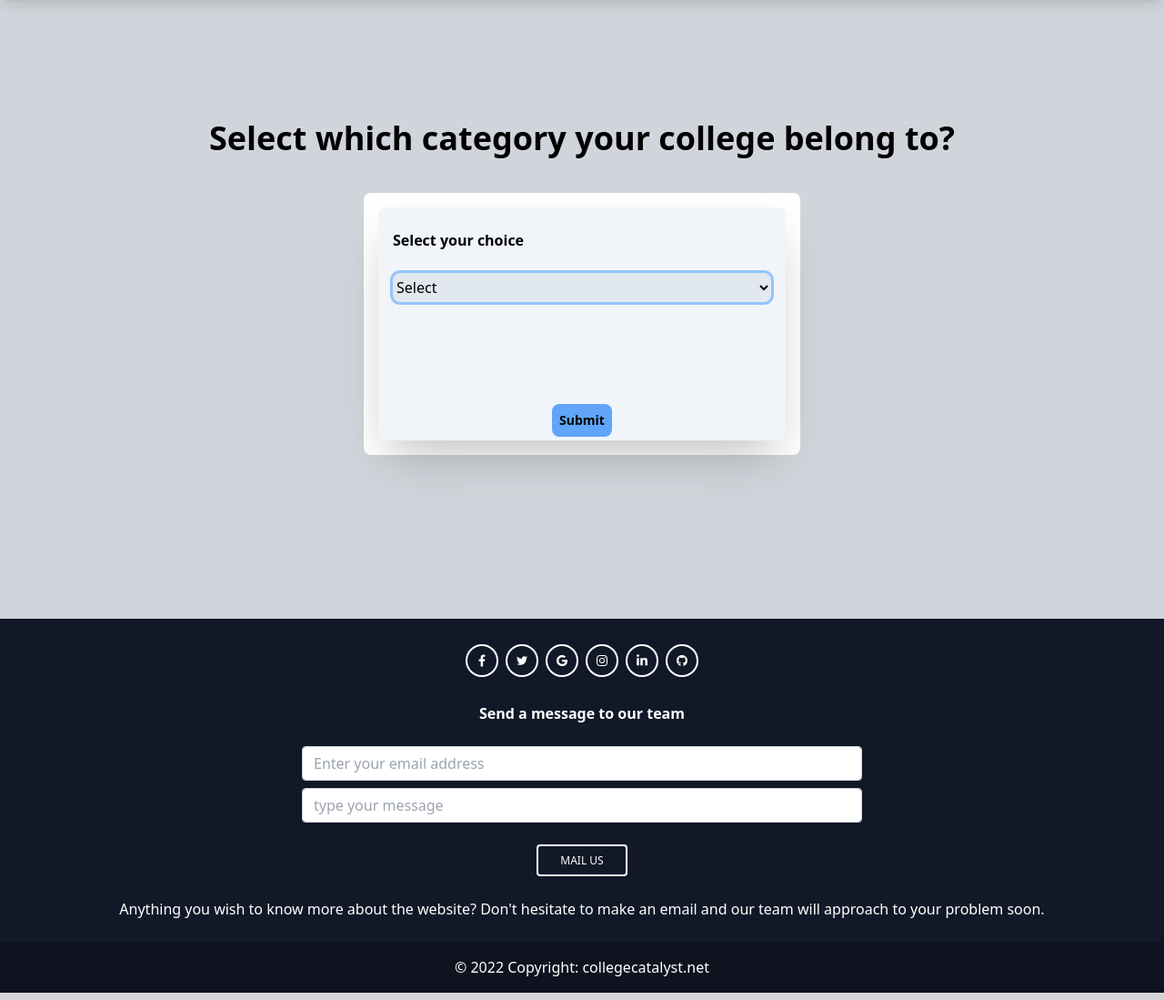
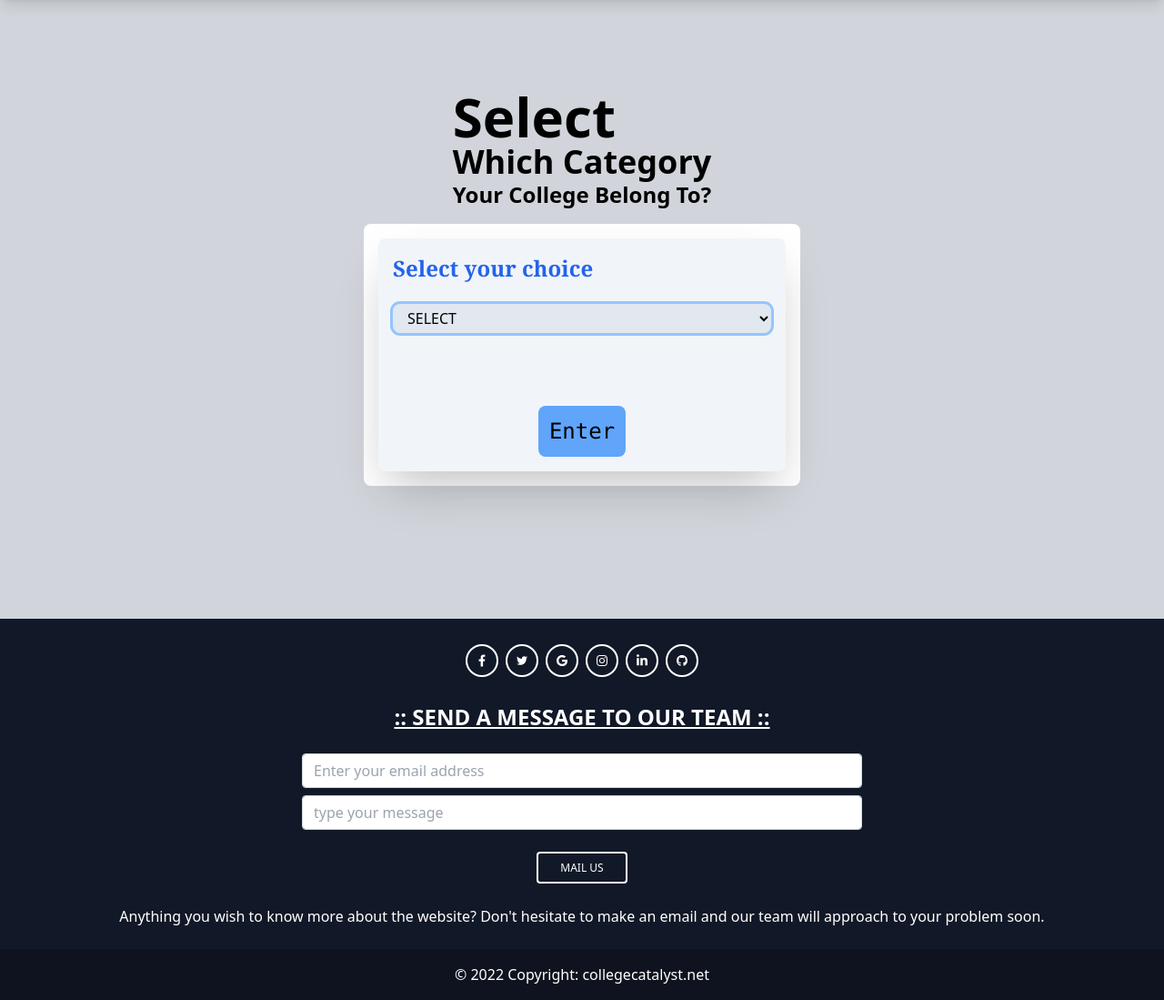
Before and after one commit to Rancho2002/collegecatalyst, a PHP site: page /developed/college.php in a window 1280 px wide. Shown: the part 80-1179 px from the top of the page at 91% size. Run offline with PHP 8.4, Linux system fonts and the light colour scheme; data comes from the database, SQL or seed files in the repository.

Commit message:
modified upto college.php

```diff
--- a/developed/college.php
+++ b/developed/college.php
@@ -4,7 +4,7 @@ include "./parts/_dbconnect.php";
 include "./parts/_navbar.php";
 $sql = "SELECT DISTINCT(cat) FROM `colleges`";
 $result = mysqli_query($conn, $sql);
-if ($_SERVER['REQUEST_METHOD'] == 'POST') {
+if ($_SERVER['REQUEST_METHOD'] == 'POST' && isset($_POST["cat"])) {
   $cat = $_POST["cat"];
   $setSql = "SELECT * FROM `colleges` WHERE `cat`='$cat'";
   $res = mysqli_query($conn, $setSql);
@@ -44,7 +44,7 @@ if (isset($_POST["cat"])) {
         <div class=" inline-block min-w-full sm:px-6 lg:px-8">
           <div class="overflow-hidden">
             <table class="min-w-full">
-              <thead class="border-b-2 border-gray-800 bg-white">
+              <thead class="border-b border-gray-800 bg-white">
                 <tr>
                   <th scope="col" class="text-sm font-bold text-black px-6 py-4 text-left ">
                     Sl.
@@ -58,9 +58,9 @@ if (isset($_POST["cat"])) {
 
                 </tr>
               </thead>
-              <tbody class="">';
+              <tbody>';
     while ($row = mysqli_fetch_assoc($res)) {
-      echo '<tr class="border-b border-gray-400 text-center collegename hover:bg-slate-100">
+      echo '<tr class="border-b-[0.5px] border-gray-400 text-center collegename hover:bg-slate-100">
                   <td class="px-6 py-4 text-sm font-bold text-gray-800 text-left">' . $sl . '</td>
                   <td class="text-sm text-blue-800 font-bold font-serif px-6 py-4">
                   ' . $row['college'] . '
@@ -82,20 +82,29 @@ if (isset($_POST["cat"])) {
     </div>
     ';
   } else {
-    echo "No data found";
+    echo '
+    <div class="h-[80vh]">
+    <h1 class="text-4xl uppercase mb-10"> No data found or \'select\' field is entered.</h1>
+    <div class="flex justify-center">
+    <button class="select-btn"><a href="" class="hover:underline">Back to selection</a></button>
+    </div>
+    </div>
+    ';
   }
 } else {
   echo '
     <div class="w-full h-[85vh] flex flex-col justify-center items-center bg-gray-300 p-10">
-    <div class="ques">
-        <h1 class="text-2xl md:text-4xl font-bold mb-10">Select which category your college belong to?</h1>
+    <div class="ques capitalize mb-4 font-bold">
+        <h1 class="text-4xl md:text-6xl">Select</h1>
+        <h1 class="text-2xl md:text-4xl">which category</h1>
+        <h1 class="text-xl md:text-2xl">your college belong to?</h1>
     </div>
     <div class="bg-white w-80 md:w-[30rem] p-4 rounded-lg mb-12">
         <div class="shadow-2xl p-2 rounded-lg bg-slate-100 my-auto md:h-64">
             <form action="" method="post" class="leading-10 p-2">
-                <label for="category" class="font-semibold ">Select your choice</label>
-                <select class="w-full mx-auto bg-slate-200 rounded-lg my-4 py-1 ring ring-blue-300 outline-none leading-[4rem]" id="category" name="cat">
-                    <option value="null" selected>Select</option>
+                <label for="category" class="font-semibold text-blue-600 text-2xl font-serif">Select your choice</label>
+                <select class="w-full mx-auto bg-slate-200 rounded-lg my-4 py-1 ring ring-blue-300 outline-none leading-[4rem] px-3" id="category" name="cat">
+                    <option value="null" selected>SELECT</option>
                     <option value="sgec">STATE GOVERNMENT</option>
                     <option value="ud">UNIVERSITY</option>
                     <option value="pec">PRIVATE</option>
@@ -105,7 +114,7 @@ if (isset($_POST["cat"])) {
                     <option value="pu">PRIVATE UNIVERSITY</option>
                 </select>
                 <div class="flex justify-center">
-                    <button type="submit" class="p-2 bg-blue-400 rounded-lg text-sm font-bold   mt-24">Submit</button>
+                    <button type="submit" class="select-btn">Enter</button>
                 </div>
             </form>
         </div>
--- a/developed/input.css
+++ b/developed/input.css
@@ -14,3 +14,7 @@
 .college-cat{
     @apply p-4 font-bold md:text-2xl font-mono;
 }
+
+.select-btn{
+    @apply p-3 bg-blue-400 rounded-lg mt-16 text-2xl font-mono;
+}
--- a/developed/parts/_footer.php
+++ b/developed/parts/_footer.php
@@ -1,5 +1,5 @@
 <footer class="text-center bg-gray-900 text-white">
-  <div class="container px-6 pt-6">
+  <div class="container px-6 pt-6 mx-auto">
     <div class="flex justify-center mb-6">
       <a href="#!" type="button" class="rounded-full border-2 border-white text-white leading-normal uppercase hover:bg-black hover:bg-opacity-5 focus:outline-none focus:ring-0 transition duration-150 ease-in-out w-9 h-9 m-1">
         <svg aria-hidden="true" focusable="false" data-prefix="fab" data-icon="facebook-f" class="w-2 h-full mx-auto" role="img" xmlns="http://www.w3.org/2000/svg" viewBox="0 0 320 512">
@@ -48,7 +48,7 @@
         <div class="gap-4 justify-center items-center">
           <div class="md:ml-auto md:mb-6">
             <p class="" id="contact">
-              <strong>Send a message to our team</strong>
+              <strong class="text-2xl uppercase underline ">:: Send a message to our team ::</strong>
             </p>
           </div>
 
@@ -79,3 +79,10 @@
     <a class="text-white" href="https://collegecatalyst.great-site.net/">collegecatalyst.net</a>
   </div>
 </footer>
+
+<script>
+   $alertM = document.getElementById("alertM");
+    setTimeout(() => {
+      $alertM.style.display = "none";
+    }, 3000);
+</script>
--- a/developed/style.css
+++ b/developed/style.css
@@ -635,14 +635,14 @@ video {
   margin-bottom: 2.5rem;
 }
 
+.mb-4{
+  margin-bottom: 1rem;
+}
+
 .mb-12{
   margin-bottom: 3rem;
 }
 
-.mt-24{
-  margin-top: 6rem;
-}
-
 .ml-2{
   margin-left: 0.5rem;
 }
@@ -675,10 +675,6 @@ video {
   margin-bottom: 1.5rem;
 }
 
-.mb-4{
-  margin-bottom: 1rem;
-}
-
 .mb-0{
   margin-bottom: 0px;
 }
@@ -918,61 +928,31 @@ video {
   border-color: rgb(209 213 219 / var(--tw-border-opacity));
 }
 
-.border-black{
-  --tw-border-opacity: 1;
-  border-color: rgb(0 0 0 / var(--tw-border-opacity));
-}
-
-.border-gray-600{
-  --tw-border-opacity: 1;
-  border-color: rgb(75 85 99 / var(--tw-border-opacity));
-}
-
-.border-gray-400{
-  --tw-border-opacity: 1;
-  border-color: rgb(156 163 175 / var(--tw-border-opacity));
-}
-
-.border-gray-800{
-  --tw-border-opacity: 1;
-  border-color: rgb(31 41 55 / var(--tw-border-opacity));
-}
-
 .bg-purple-200{
   --tw-bg-opacity: 1;
   background-color: rgb(233 213 255 / var(--tw-bg-opacity));
 }
 
+.bg-white{
+  --tw-bg-opacity: 1;
+  background-color: rgb(255 255 255 / var(--tw-bg-opacity));
+}
+
+.bg-gray-300{
+  --tw-bg-opacity: 1;
+  background-color: rgb(209 213 219 / var(--tw-bg-opacity));
+}
+
 .bg-slate-100{
   --tw-bg-opacity: 1;
   background-color: rgb(241 245 249 / var(--tw-bg-opacity));
 }
 
-.bg-yellow-100{
-  --tw-bg-opacity: 1;
-  background-color: rgb(254 249 195 / var(--tw-bg-opacity));
-}
-
-.bg-gray-300{
-  --tw-bg-opacity: 1;
-  background-color: rgb(209 213 219 / var(--tw-bg-opacity));
-}
-
-.bg-white{
-  --tw-bg-opacity: 1;
-  background-color: rgb(255 255 255 / var(--tw-bg-opacity));
-}
-
 .bg-slate-200{
   --tw-bg-opacity: 1;
   background-color: rgb(226 232 240 / var(--tw-bg-opacity));
 }
 
-.bg-blue-400{
-  --tw-bg-opacity: 1;
-  background-color: rgb(96 165 250 / var(--tw-bg-opacity));
-}
-
 .bg-blue-300{
   --tw-bg-opacity: 1;
   background-color: rgb(147 197 253 / var(--tw-bg-opacity));
@@ -1067,6 +1023,11 @@ video {
   padding-bottom: 0.25rem;
 }
 
+.px-3{
+  padding-left: 0.75rem;
+  padding-right: 0.75rem;
+}
+
 .py-6{
   padding-top: 1.5rem;
   padding-bottom: 1.5rem;
@@ -1092,11 +1053,6 @@ video {
   padding-bottom: 2.5rem;
 }
 
-.px-3{
-  padding-left: 0.75rem;
-  padding-right: 0.75rem;
-}
-
 .py-1\.5{
   padding-top: 0.375rem;
   padding-bottom: 0.375rem;
@@ -1139,6 +1095,11 @@ video {
   line-height: 1.25rem;
 }
 
+.text-4xl{
+  font-size: 2.25rem;
+  line-height: 2.5rem;
+}
+
 .text-2xl{
   font-size: 1.5rem;
   line-height: 2rem;
@@ -1179,18 +1140,18 @@ video {
   line-height: 1rem;
 }
 
+.font-bold{
+  font-weight: 700;
+}
+
+.font-semibold{
+  font-weight: 600;
+}
+
 .font-medium{
   font-weight: 500;
 }
 
-.font-bold{
-  font-weight: 700;
-}
-
-.font-semibold{
-  font-weight: 600;
-}
-
 .font-normal{
   font-weight: 400;
 }
@@ -1199,6 +1160,10 @@ video {
   text-transform: uppercase;
 }
 
+.capitalize{
+  text-transform: capitalize;
+}
+
 .leading-10{
   line-height: 2.5rem;
 }
@@ -1225,6 +1190,21 @@ video {
   color: rgb(31 41 55 / var(--tw-text-opacity));
 }
 
+.text-blue-800{
+  --tw-text-opacity: 1;
+  color: rgb(30 64 175 / var(--tw-text-opacity));
+}
+
+.text-sky-500{
+  --tw-text-opacity: 1;
+  color: rgb(14 165 233 / var(--tw-text-opacity));
+}
+
+.text-blue-600{
+  --tw-text-opacity: 1;
+  color: rgb(37 99 235 / var(--tw-text-opacity));
+}
+
 .text-gray-700{
   --tw-text-opacity: 1;
   color: rgb(55 65 81 / var(--tw-text-opacity));
@@ -1240,11 +1220,6 @@ video {
   color: rgb(29 78 216 / var(--tw-text-opacity));
 }
 
-.text-blue-600{
-  --tw-text-opacity: 1;
-  color: rgb(37 99 235 / var(--tw-text-opacity));
-}
-
 .text-yellow-500{
   --tw-text-opacity: 1;
   color: rgb(234 179 8 / var(--tw-text-opacity));
@@ -1412,6 +1343,17 @@ video {
   }
 }
 
+.select-btn{
+  margin-top: 4rem;
+  border-radius: 0.5rem;
+  --tw-bg-opacity: 1;
+  background-color: rgb(96 165 250 / var(--tw-bg-opacity));
+  padding: 0.75rem;
+  font-family: ui-monospace, SFMono-Regular, Menlo, Monaco, Consolas, "Liberation Mono", "Courier New", monospace;
+  font-size: 1.5rem;
+  line-height: 2rem;
+}
+
 .hover\:scale-110:hover{
   --tw-scale-x: 1.1;
   --tw-scale-y: 1.1;
@@ -1628,9 +1560,19 @@ video {
     line-height: 1.25rem;
   }
 
+  .md\:text-6xl{
+    font-size: 3.75rem;
+    line-height: 1;
+  }
+
   .md\:text-4xl{
     font-size: 2.25rem;
     line-height: 2.5rem;
+  }
+
+  .md\:text-2xl{
+    font-size: 1.5rem;
+    line-height: 2rem;
   }
 
   .md\:text-9xl{
```
Also changed, not shown: other parts of developed/style.css (+30 -94 lines), developed/parts/_navbar.php (+26 -1 lines).
